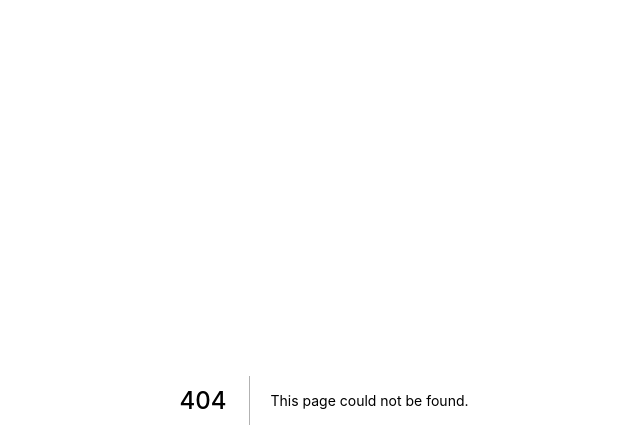
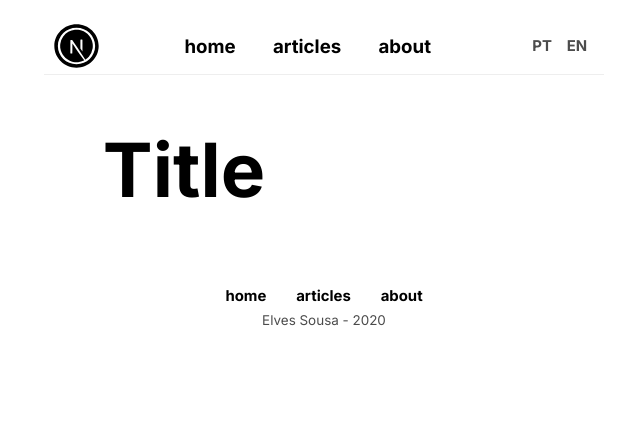
Before and after one commit to Achilles3458/next-intl, a Next.js app: page /1/post/1 in a window 1280 px wide. Before the commit this address had no page. Shown: the top 448 px of the page, without its empty margins (316-956 px from the left). Built offline with nearby package versions, Linux system fonts and the light colour scheme.

Commit message:
Single post page.

```diff
--- /dev/null
+++ b/pages/[lang]/post/[id].tsx
@@ -0,0 +1,12 @@
+import { NextPage } from "next";
+import Layout from "../../../components/Layout";
+
+const Post: NextPage = () => {
+  return (
+    <Layout className="post" title="Post">
+      <h1>Title</h1>
+    </Layout>
+  );
+};
+
+export default Post;
```
